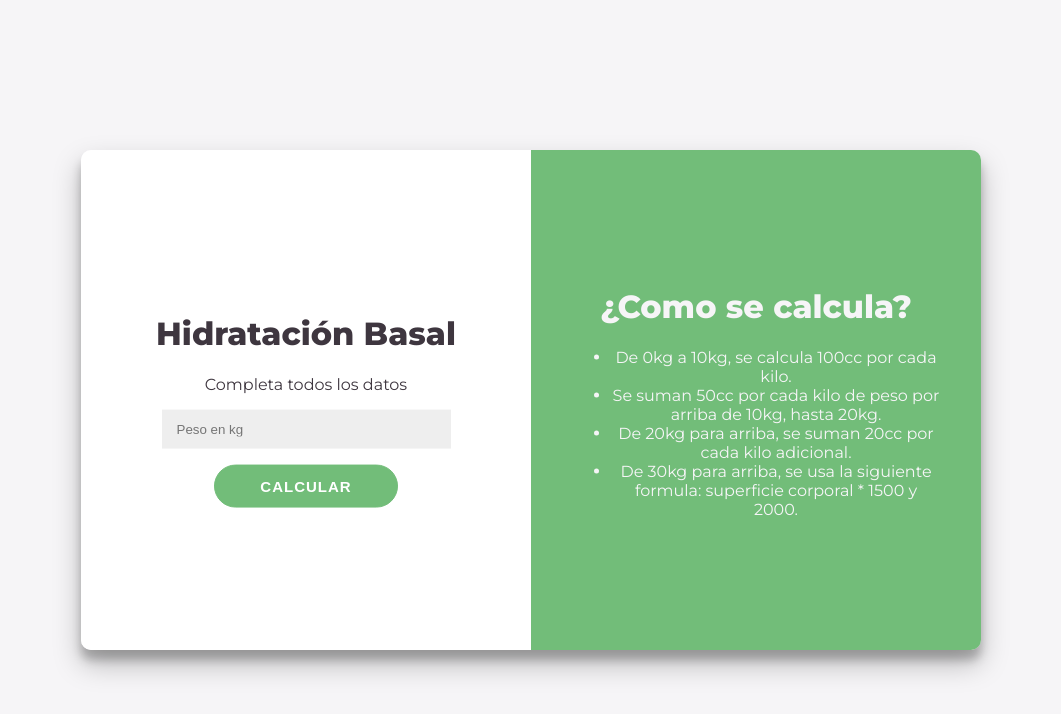
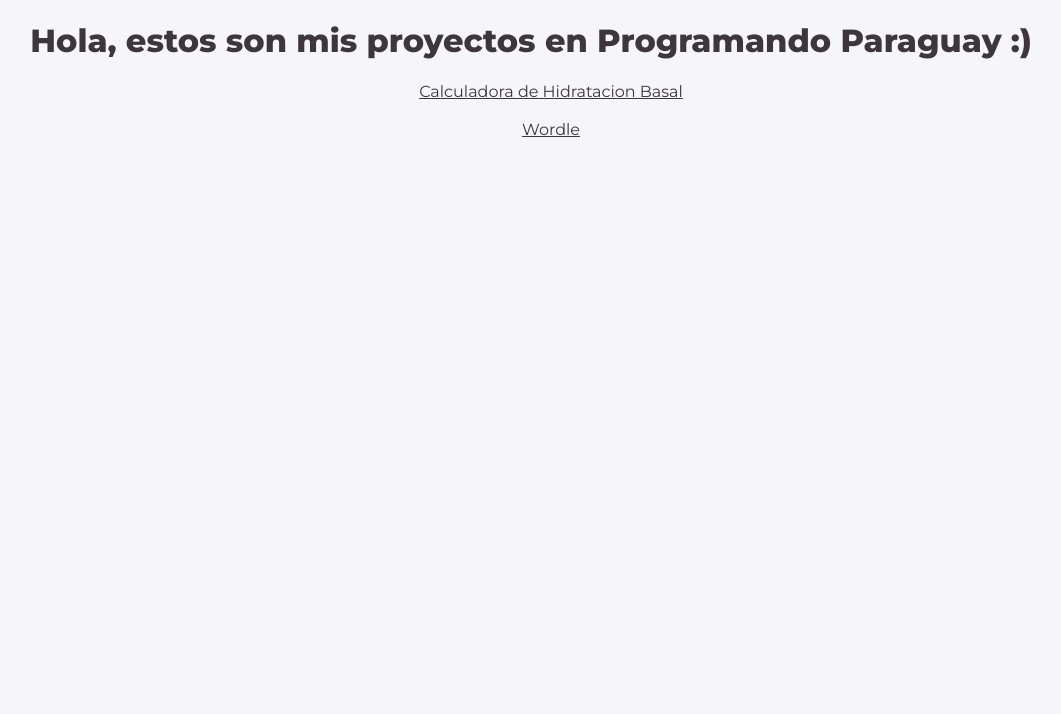
Before and after one commit to augustolambare/augustolambare.github.io, a plain HTML site: page index.html in a window 1280 px wide. Shown: the whole page, without its empty margins (109-1170 px from the left). Drawn offline with Linux system fonts and the light colour scheme.

Commit message:
hice una pagina de llegada

```diff
--- /dev/null
+++ b/css/style.css
@@ -0,0 +1,19 @@
+@import url('https://fonts.googleapis.com/css?family=Montserrat:400,800');
+body{
+    background: #f6f5f7;
+    font-family: 'Montserrat', sans-serif;
+    color: #3E363F;
+}
+h1 {
+    text-align: center;
+}
+ul {
+    text-align: center;
+    list-style-type: none;
+}
+a:hover{
+    color: #6b686b;
+}
+a {
+    color: #3E363F;
+}
--- a/index.html
+++ b/index.html
@@ -1,34 +1,20 @@
 <!DOCTYPE html>
 <html lang="en">
-    <html>
 <head>
-            <link rel="stylesheet" href="./style.css">
-            <script src="script.js" defer></script>
+    <meta charset="UTF-8">
+    <meta name="viewport" content="width=device-width, initial-scale=1.0">
+    <link rel="stylesheet" href="./css/style.css">
+    <title>Proyectos PPY</title>
 </head>
 <body>
-            <div id="contenedor">
-                <div id="calculadora">
-                    <div class="contenido">
-                        <h1>Hidratación Basal</h1>
-                        <p class="item">Completa todos los datos</p>
-                        <input class="item" id="peso" type="number" placeholder="Peso en kg" />
-                        <p class="item" id="error">* Debe completar todos los datos</p>
-                        <button class="item" id="calcular">Calcular</button>
-                        <p class="item resultado" id="flu">71cc/h</p>
-                        <p class="item resultado" id="man">m+m/2 : 105cc/h</p>
-                    </div>
-                </div>
-                <div id="detalle">
-                    <div class="contenido">
-                        <h1>¿Como se calcula?</h1>
+    <h1>Hola, estos son mis proyectos en Programando Paraguay :)</h1>
     <ul>
-                            <li>De 0kg a 10kg, se calcula 100cc por cada kilo.</li>
-                            <li>Se suman 50cc por cada kilo de peso por arriba de 10kg, hasta 20kg.</li>
-                            <li>De 20kg para arriba, se suman 20cc por cada kilo adicional.</li>
-                            <li>De 30kg para arriba, se usa la siguiente formula: superficie corporal * 1500 y 2000.</li>
+        <li>
+            <a href="./calculadora_basal/index.html" target="_blank">Calculadora de Hidratacion Basal</a>
+        </li><br>
+        <li>
+            <a href="#">Wordle</a>
+        </li>
     </ul>
-                    </div>
-                </div>
-            </div>
 </body>
 </html>
```
Also changed, not shown: calculadora_basal/index.html (added, +34 -0 lines), calculadora_basal/script.js (renamed from script.js), calculadora_basal/style.css (renamed from style.css). Lines whose indentation alone changed are shown as unchanged.
